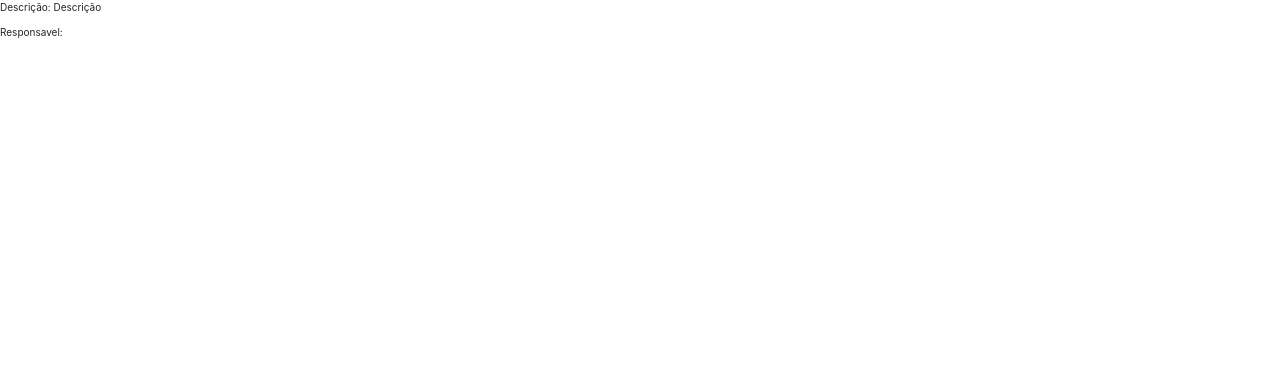
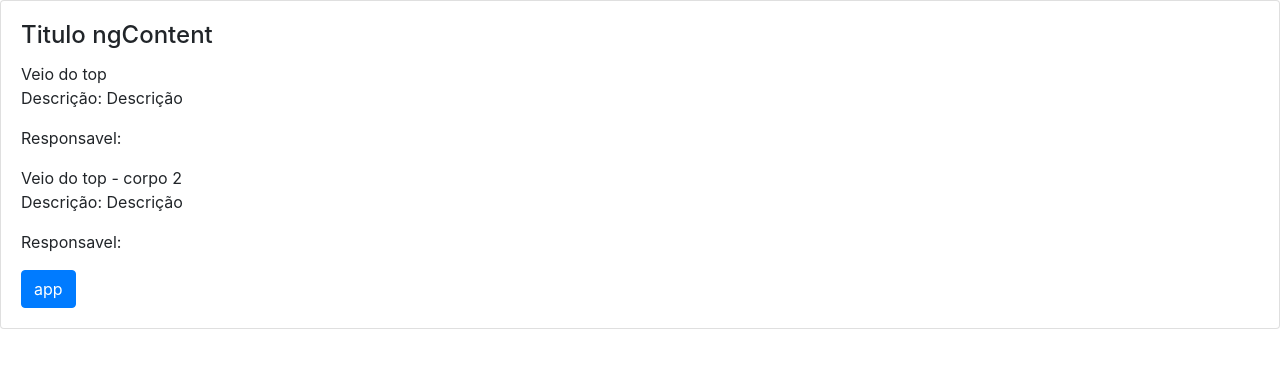
Before and after one commit to yzraeu/angular, an Angular app in the folder diretivas/: page / in a window 1280 px wide. Shown: the top 368 px of the page. Built offline with nearby package versions, Linux system fonts and the light colour scheme.

Commit message:
ngContent class

```diff
--- a/diretivas/src/app/app.component.html
+++ b/diretivas/src/app/app.component.html
@@ -3,4 +3,22 @@
 <!-- <app-diretiva-ngfor></app-diretiva-ngfor> -->
 <!-- <app-diretiva-ngclass></app-diretiva-ngclass> -->
 <!-- <app-diretiva-ngstyle></app-diretiva-ngstyle> -->
-<app-operador-elvis></app-operador-elvis>
+<!-- <app-operador-elvis></app-operador-elvis> -->
+<!-- <app-diretiva-ngcontent>
+	<!-- ngContent puro ->
+	Veio do top
+	<app-operador-elvis></app-operador-elvis>
+</app-diretiva-ngcontent> -->
+
+
+<app-diretiva-ngcontent [msgBotao]="title">
+	<div class="titulo">Titulo ngContent</div>
+	<div class="corpo">
+		Veio do top
+		<app-operador-elvis></app-operador-elvis>
+	</div>
+	<div class="corpo">
+		Veio do top - corpo 2
+		<app-operador-elvis></app-operador-elvis>
+	</div>
+</app-diretiva-ngcontent>
--- a/diretivas/src/app/app.module.ts
+++ b/diretivas/src/app/app.module.ts
@@ -9,6 +9,7 @@ import { DiretivaNgforComponent } from './diretiva-ngfor/diretiva-ngfor.componen
 import { DiretivaNgclassComponent } from './diretiva-ngclass/diretiva-ngclass.component';
 import { DiretivaNgstyleComponent } from './diretiva-ngstyle/diretiva-ngstyle.component';
 import { OperadorElvisComponent } from './operador-elvis/operador-elvis.component';
+import { DiretivaNgcontentComponent } from './diretiva-ngcontent/diretiva-ngcontent.component';
 
 
 
@@ -20,7 +21,8 @@ import { OperadorElvisComponent } from './operador-elvis/operador-elvis.componen
     DiretivaNgforComponent,
     DiretivaNgclassComponent,
     DiretivaNgstyleComponent,
-    OperadorElvisComponent
+    OperadorElvisComponent,
+    DiretivaNgcontentComponent
   ],
   imports: [BrowserModule, FormsModule],
   providers: [],
--- /dev/null
+++ b/diretivas/src/app/diretiva-ngcontent/diretiva-ngcontent.component.html
@@ -0,0 +1,11 @@
+<div class="card">
+	<div class="card-body">
+		<h4 class="card-title">
+			<ng-content select=".titulo"></ng-content>
+		</h4>
+		<p class="card-text">
+			<ng-content select=".corpo"></ng-content>
+		</p>
+		<a href="#" class="btn btn-primary">{{ msgBotao }}</a>
+	</div>
+</div>
--- /dev/null
+++ b/diretivas/src/app/diretiva-ngcontent/diretiva-ngcontent.component.ts
@@ -0,0 +1,14 @@
+import { Component, OnInit, Input } from '@angular/core';
+
+@Component({
+  selector: 'app-diretiva-ngcontent',
+  templateUrl: './diretiva-ngcontent.component.html',
+  styleUrls: ['./diretiva-ngcontent.component.css']
+})
+export class DiretivaNgcontentComponent implements OnInit {
+  @Input() msgBotao;
+
+  constructor() {}
+
+  ngOnInit() {}
+}
--- a/diretivas/src/index.html
+++ b/diretivas/src/index.html
@@ -6,7 +6,7 @@
 	<title>Diretivas</title>
 	<base href="/">
 
-	<link rel="stylesheet" href="https://maxcdn.bootstrapcdn.com/bootstrap/3.3.7/css/bootstrap.min.css" integrity="sha384-BVYiiSIFeK1dGmJRAkycuHAHRg32OmUcww7on3RYdg4Va+PmSTsz/K68vbdEjh4u" crossorigin="anonymous">
+	<!-- <link rel="stylesheet" href="https://maxcdn.bootstrapcdn.com/bootstrap/3.3.7/css/bootstrap.min.css" integrity="sha384-BVYiiSIFeK1dGmJRAkycuHAHRg32OmUcww7on3RYdg4Va+PmSTsz/K68vbdEjh4u" crossorigin="anonymous"> -->
 	<meta name="viewport" content="width=device-width, initial-scale=1">
 	<link rel="icon" type="image/x-icon" href="favicon.ico">
 </head>
```
Also changed, not shown: diretivas/src/app/diretiva-ngcontent/diretiva-ngcontent.component.css (added), 1 other file (tests, documents, lock files or other folders).
